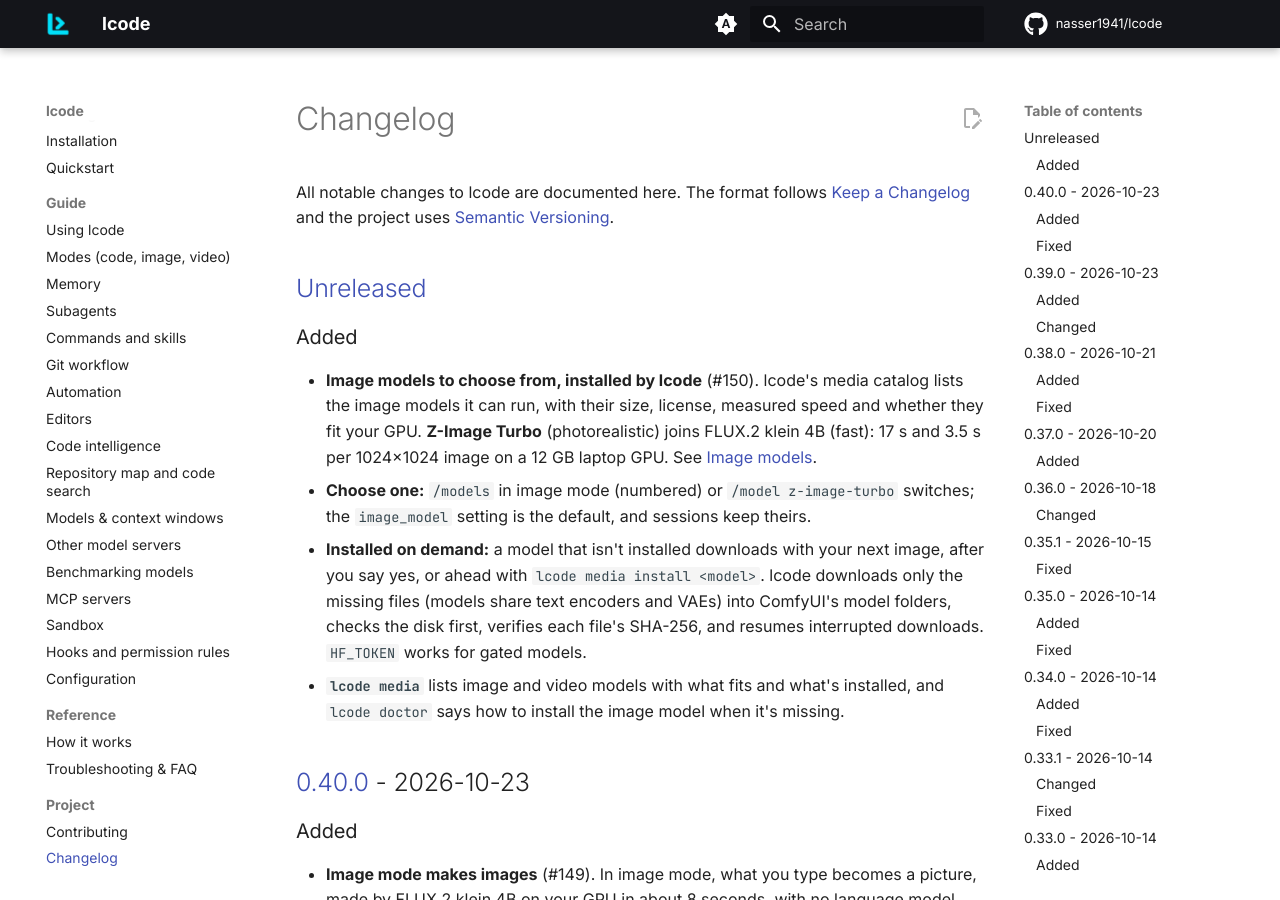
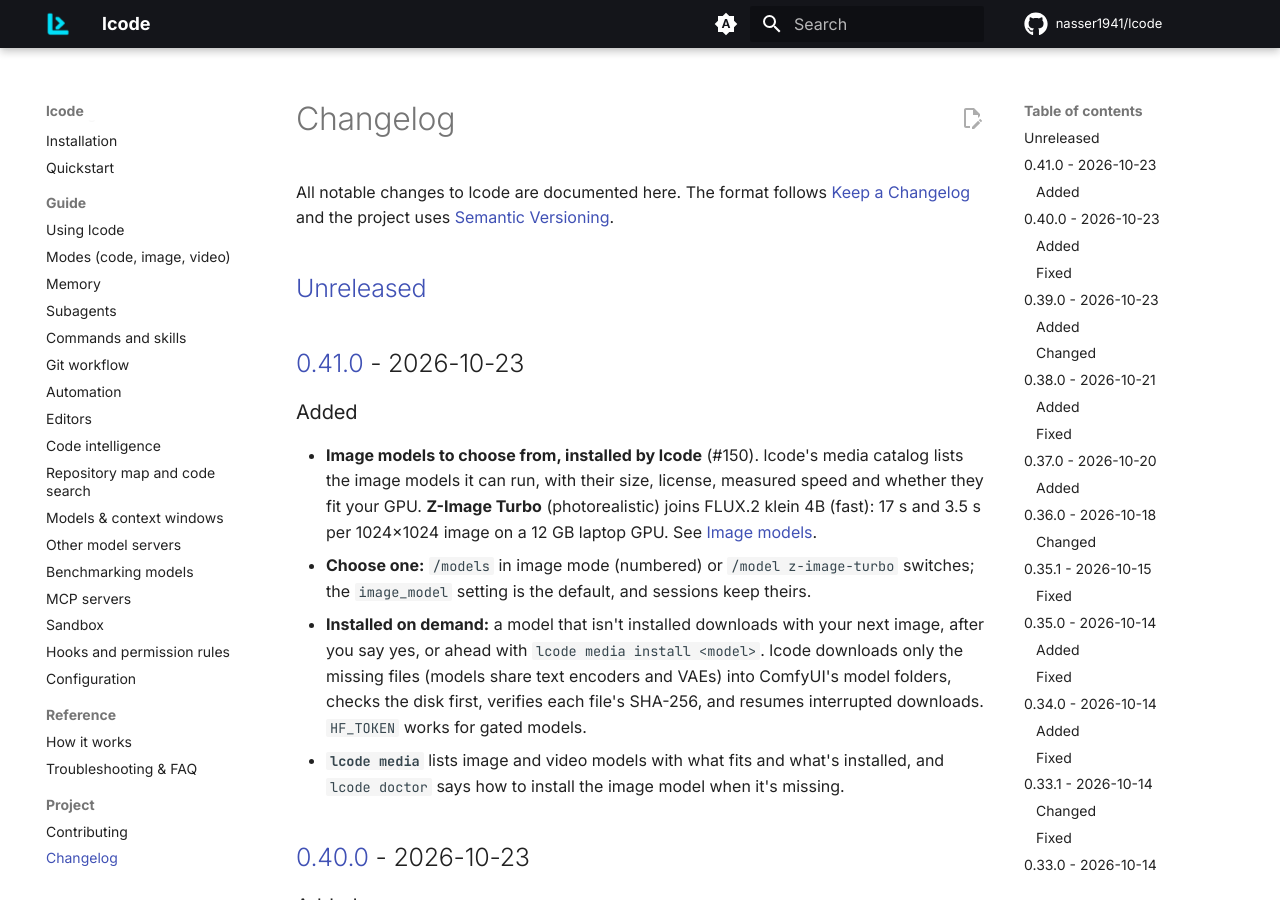
Before and after one commit to nasser1941/lcode, an MkDocs documentation site: the page built from docs/changelog.md, in a window 1280 px wide and 900 px high. Built offline with MkDocs 1.6.1 and Material for MkDocs 9.7.7, drawn with Linux system fonts in a browser that asks for light colours; comment, search, counter and statistics services are not loaded.

Commit message:
Release 0.41.0 (#163)
Co-authored-by: nasser1941 <9349840+nasser1941@users.noreply.github.com>
Co-authored-by: Claude Opus 5.5 <noreply@anthropic.com>

```diff
--- a/CHANGELOG.md
+++ b/CHANGELOG.md
@@ -5,6 +5,8 @@ All notable changes to lcode are documented here. The format follows
 [Semantic Versioning](https://semver.org/).
 
 ## [Unreleased]
+
+## [0.41.0] - 2026-10-23
 
 ### Added
 
@@ -921,7 +923,8 @@ First public release.
 - `AGENTS.md` project instructions and `/init` to generate them.
 - One-line installer for Linux and macOS.
 
-[Unreleased]: https://github.com/nasser1941/lcode/compare/v0.40.0...HEAD
+[Unreleased]: https://github.com/nasser1941/lcode/compare/v0.41.0...HEAD
+[0.41.0]: https://github.com/nasser1941/lcode/compare/v0.40.0...v0.41.0
 [0.40.0]: https://github.com/nasser1941/lcode/compare/v0.39.0...v0.40.0
 [0.39.0]: https://github.com/nasser1941/lcode/compare/v0.38.0...v0.39.0
 [0.38.0]: https://github.com/nasser1941/lcode/compare/v0.37.0...v0.38.0
--- a/src/lcode/__init__.py
+++ b/src/lcode/__init__.py
@@ -3,7 +3,7 @@
 From a program: `from lcode import Session` (see lcode.api).
 """
 
-__version__ = "0.40.0"
+__version__ = "0.41.0"
 
 API = ("Session", "Result", "Options", "SetupError")
 
```
Also changed, not shown: docs/quickstart.md (+1 -1 lines).
